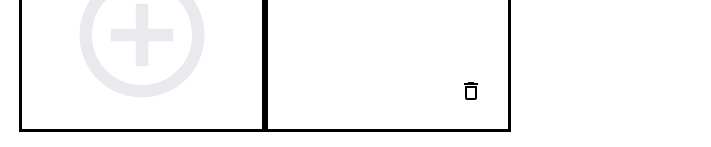
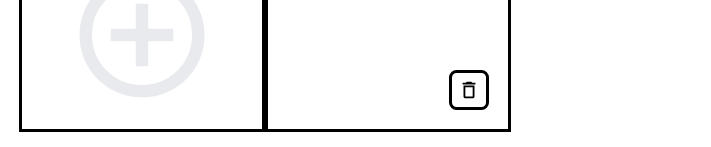
Before and after one commit to josanri/cah-deck-builder, an Angular app: page /cah-deck-builder/ in a window 1280 px wide. Shown: the part 653-800 px from the top of the page, without its empty margins (0-711 px from the left). Built offline with nearby package versions, Linux system fonts and the light colour scheme.

Commit message:
🍱 Include the delete button icon hover

```diff
--- a/src/app/core/card/card.component.html
+++ b/src/app/core/card/card.component.html
@@ -15,7 +15,7 @@
         <small class="only-at-print">
         Cards Against Humanity
         </small>
-        <button class="print-hide" (click)="onRemoveCardClick()" title="Remove">
+        <button class="print-hide delete-button" (click)="onRemoveCardClick()" title="Remove card">
             <svg xmlns="http://www.w3.org/2000/svg" height="24px" viewBox="0 0 24 24" width="24px" fill="currentColor">
                 <path d="M0 0h24v24H0V0z" fill="none"/><path d="M16 9v10H8V9h8m-1.5-6h-5l-1 1H5v2h14V4h-3.5l-1-1zM18 7H6v12c0 1.1.9 2 2 2h8c1.1 0 2-.9 2-2V7z"/></svg>
         </button>
--- a/src/app/core/card/card.component.scss
+++ b/src/app/core/card/card.component.scss
@@ -18,6 +18,12 @@
         & button {
             color: black;
         }
+
+        .delete-button {
+            &:hover{
+                box-shadow: 3px 3px 0px #231f20;
+            }
+        }
     }
 
 
@@ -32,6 +38,13 @@
         & button {
             color: white;
         }
+
+        .delete-button {
+            &:hover{
+                box-shadow: 3px 3px 0px gray;
+            }
+        }
+
     }
 
     &--footer {
@@ -41,9 +54,18 @@
         gap: 0.2rem;
         text-align: end;
     }
+
+    .delete-button {
+        background-color: transparent;
+        border: solid;
+        display: flex;
+        align-items: center;
+        justify-content: center;
+        height: 40px;
+        width: 40px;
+
+        &:hover{
+            translate: -3px -3px;
+        }
+    }
 }
-
-button {
-    background-color: transparent;
-    border: none;
-}
```
